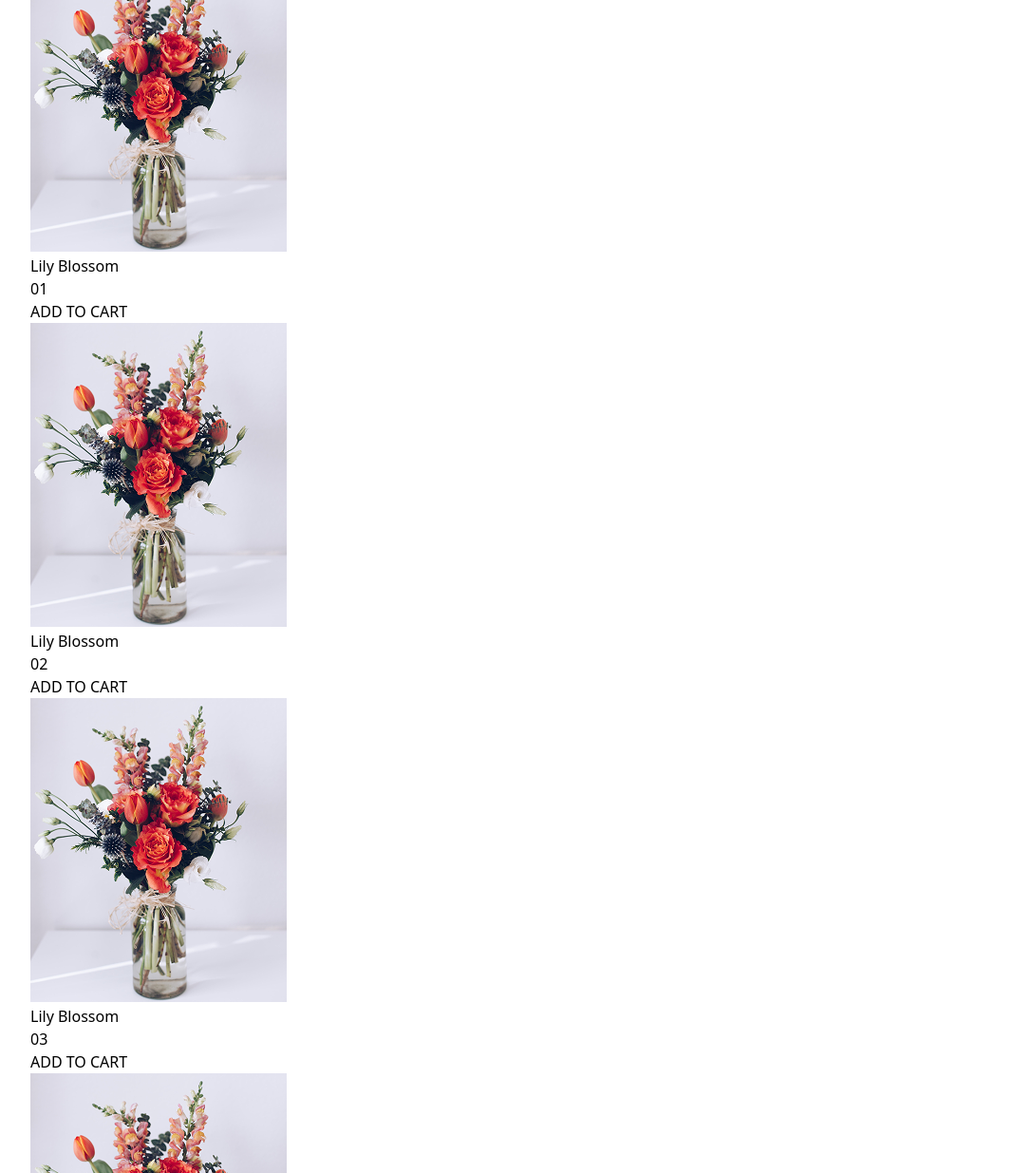
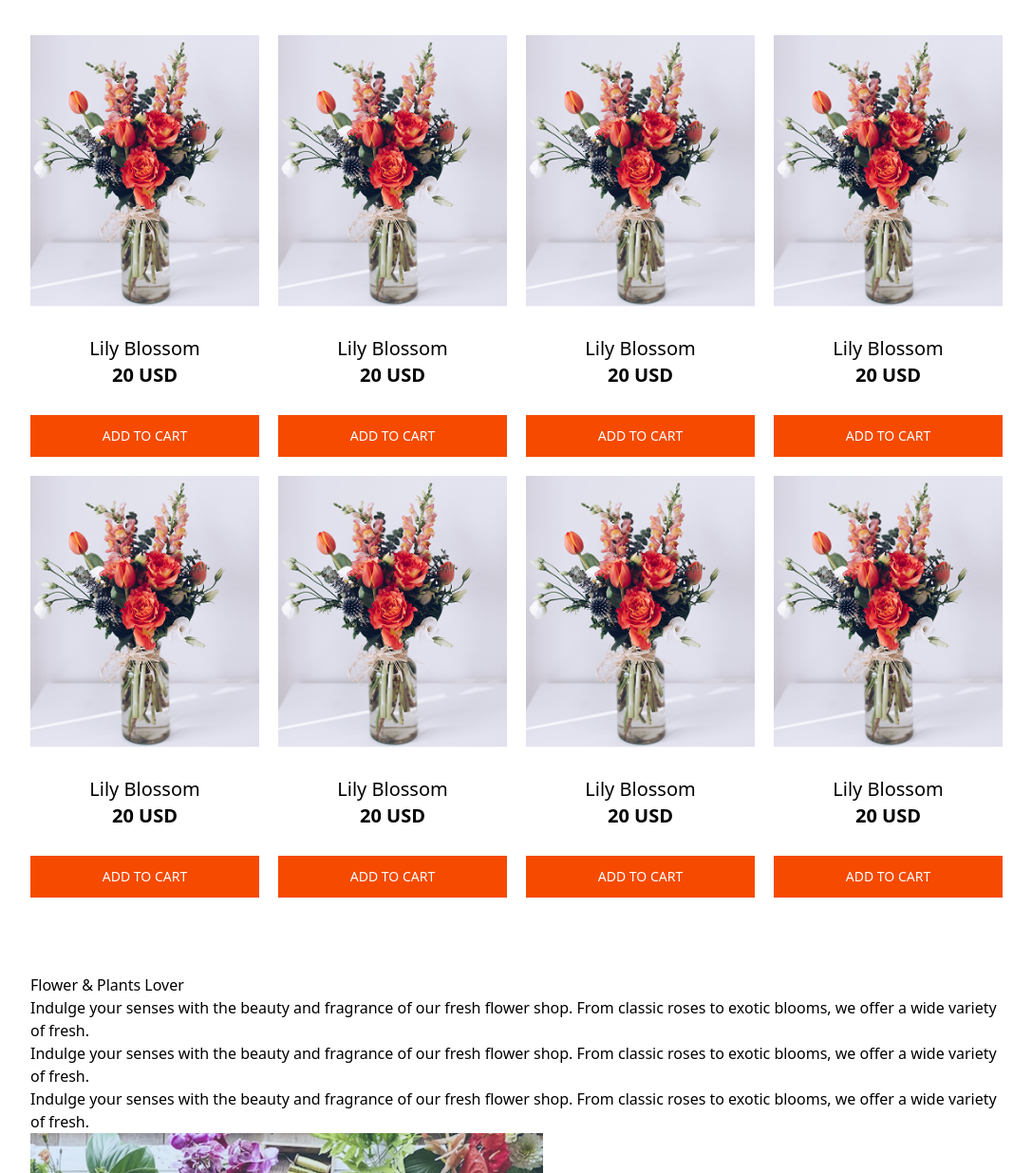
Before and after one commit to BlazeDashX/A02-Responsive-Flowers, a plain HTML site: page index.html in a window 1280 px wide. Shown: the part 806-2041 px from the top of the page at 95% size, without its empty margins (96-1183 px from the left). Drawn offline with nearby package versions, Linux system fonts and the light colour scheme.

Commit message:
Designed Shop section using tailwinf

```diff
--- a/index.html
+++ b/index.html
@@ -1,12 +1,14 @@
 <!DOCTYPE html>
 <html lang="en">
+
 <head>
     <meta charset="UTF-8">
     <meta name="viewport" content="width=device-width, initial-scale=1.0">
     <title>Faugei - Flower Shop</title>
     <script src="https://cdn.jsdelivr.net/npm/@tailwindcss/browser@4"></script>
 </head>
-<body >
+
+<body>
     <div class="px-[10%] bg-white">
         <header>
             <nav class="flex justify-between items-center py-5">
@@ -32,7 +34,9 @@
                         <span class="text-orange-600">FRESH</span><br>
                         <span class="text-orange-600">FLOWERS</span>
                     </h1>
-                    <p class="text-xl  text-gray-500">Indulge your senses with the beauty and fragrance of our fresh flower shop. From classic roses to exotic blooms, we offer a wide variety of fresh flowers that are perfect for any occasion.
+                    <p class="text-xl  text-gray-500">Indulge your senses with the beauty and fragrance of our fresh
+                        flower shop. From classic roses to exotic blooms, we offer a wide variety of fresh flowers that
+                        are perfect for any occasion.
                     </p>
                 </div>
                 <div class="w-1/2 flex justify-end">
@@ -41,55 +45,79 @@
             </section>
 
             <section class="mx-auto flex flex-col justify-between py-20" id="Shop">
-                <h2>Our <span>Plants</span></h2>
-                <p>Indulge your senses with the beauty and fragrance of our fresh flower shop. From classic roses to exotic blooms, we offer a wide variety of fresh.</p>
+                <h2 class="text-5xl font-bold pb-5 text-center text-orange-600">
+                    Our
+                    <span class="text-black">Plants</span>
+                </h2>
+                <p class="text-gray-500 text-xl text-center px-[10%]">
+                    Indulge your senses with the beauty and fragrance of our fresh flower shop. From classic roses to
+                    exotic blooms, we offer a wide variety of fresh.
+                </p>
+                <div class="grid grid-cols-4 gap-5 pt-10">
                     <div class="flower-card">
-                    <img src="./assets/flower.png" alt="">
-                    <h3>Lily Blossom</h3>
-                    <p>01</p>
-                    <button>ADD TO CART</button>
+                        <img class="w-full h-auto" src="./assets/flower.png" alt="">
+                        <div class="py-7">
+                            <h3 class="text-xl font-medium text-center">Lily Blossom</h3>
+                        <p class="text-xl font-bold text-center">20 USD</p>
+                        </div>
+                        <button class="bg-orange-600 text-white w-full text-sm p-3">ADD TO CART</button>
                     </div>
                     <div class="flower-card">
-                    <img src="./assets/flower.png" alt="">
-                    <h3>Lily Blossom</h3>
-                    <p>02</p>
-                    <button>ADD TO CART</button>
+                        <img class="w-full h-auto" src="./assets/flower.png" alt="">
+                        <div class="py-7">
+                            <h3 class="text-xl font-medium text-center">Lily Blossom</h3>
+                        <p class="text-xl font-bold text-center">20 USD</p>
+                        </div>
+                        <button class="bg-orange-600 text-white w-full text-sm p-3">ADD TO CART</button>
                     </div>
                     <div class="flower-card">
-                    <img src="./assets/flower.png" alt="">
-                    <h3>Lily Blossom</h3>
-                    <p>03</p>
-                    <button>ADD TO CART</button>
+                        <img class="w-full h-auto" src="./assets/flower.png" alt="">
+                        <div class="py-7">
+                            <h3 class="text-xl font-medium text-center">Lily Blossom</h3>
+                        <p class="text-xl font-bold text-center">20 USD</p>
+                        </div>
+                        <button class="bg-orange-600 text-white w-full text-sm p-3">ADD TO CART</button>
                     </div>
                     <div class="flower-card">
-                    <img src="./assets/flower.png" alt="">
-                    <h3>Lily Blossom</h3>
-                    <p>04</p>
-                    <button>ADD TO CART</button>
+                        <img class="w-full h-auto" src="./assets/flower.png" alt="">
+                        <div class="py-7">
+                            <h3 class="text-xl font-medium text-center">Lily Blossom</h3>
+                        <p class="text-xl font-bold text-center">20 USD</p>
+                        </div>
+                        <button class="bg-orange-600 text-white w-full text-sm p-3">ADD TO CART</button>
                     </div>
                     <div class="flower-card">
-                    <img src="./assets/flower.png" alt="">
-                    <h3>Lily Blossom</h3>
-                    <p>05</p>
-                    <button>ADD TO CART</button>
+                        <img class="w-full h-auto" src="./assets/flower.png" alt="">
+                        <div class="py-7">
+                            <h3 class="text-xl font-medium text-center">Lily Blossom</h3>
+                        <p class="text-xl font-bold text-center">20 USD</p>
+                        </div>
+                        <button class="bg-orange-600 text-white w-full text-sm p-3">ADD TO CART</button>
                     </div>
                     <div class="flower-card">
-                    <img src="./assets/flower.png" alt="">
-                    <h3>Lily Blossom</h3>
-                    <p>06</p>
-                    <button>ADD TO CART</button>
+                        <img class="w-full h-auto" src="./assets/flower.png" alt="">
+                        <div class="py-7">
+                            <h3 class="text-xl font-medium text-center">Lily Blossom</h3>
+                        <p class="text-xl font-bold text-center">20 USD</p>
+                        </div>
+                        <button class="bg-orange-600 text-white w-full text-sm p-3">ADD TO CART</button>
                     </div>
                     <div class="flower-card">
-                    <img src="./assets/flower.png" alt="">
-                    <h3>Lily Blossom</h3>
-                    <p>07</p>
-                    <button>ADD TO CART</button>
+                        <img class="w-full h-auto" src="./assets/flower.png" alt="">
+                        <div class="py-7">
+                            <h3 class="text-xl font-medium text-center">Lily Blossom</h3>
+                        <p class="text-xl font-bold text-center">20 USD</p>
+                        </div>
+                        <button class="bg-orange-600 text-white w-full text-sm p-3">ADD TO CART</button>
                     </div>
                     <div class="flower-card">
-                    <img src="./assets/flower.png" alt="">
-                    <h3>Lily Blossom</h3>
-                    <p>08</p>
-                    <button>ADD TO CART</button>
+                        <img class="w-full h-auto" src="./assets/flower.png" alt="">
+                        <div class="py-7">
+                            <h3 class="text-xl font-medium text-center">Lily Blossom</h3>
+                        <p class="text-xl font-bold text-center">20 USD</p>
+                        </div>
+                        <button class="bg-orange-600 text-white w-full text-sm p-3">ADD TO CART</button>
+                    </div>
                 </div>
             </section>
 
@@ -97,9 +125,18 @@
                 <div class="plants-lover-content">
                     <h2>Flower & Plants Lover</h2>
                     <ul>
-                        <li><p>Indulge your senses with the beauty and fragrance of our fresh flower shop. From classic roses to exotic blooms, we offer a wide variety of fresh.</p></li>
-                        <li><p>Indulge your senses with the beauty and fragrance of our fresh flower shop. From classic roses to exotic blooms, we offer a wide variety of fresh.</p></li>
-                        <li><p>Indulge your senses with the beauty and fragrance of our fresh flower shop. From classic roses to exotic blooms, we offer a wide variety of fresh.</p></li>
+                        <li>
+                            <p>Indulge your senses with the beauty and fragrance of our fresh flower shop. From classic
+                                roses to exotic blooms, we offer a wide variety of fresh.</p>
+                        </li>
+                        <li>
+                            <p>Indulge your senses with the beauty and fragrance of our fresh flower shop. From classic
+                                roses to exotic blooms, we offer a wide variety of fresh.</p>
+                        </li>
+                        <li>
+                            <p>Indulge your senses with the beauty and fragrance of our fresh flower shop. From classic
+                                roses to exotic blooms, we offer a wide variety of fresh.</p>
+                        </li>
                     </ul>
                 </div>
                 <div class="plants-lover-image">
@@ -113,7 +150,8 @@
             <section class="latest-deals" id="Deals">
                 <div class="latest-deals-content">
                     <h2>Latest Deals</h2>
-                    <p>Indulge your senses with the beauty and fragrance of our fresh flower shop. From classic roses to exotic blooms, we offer a wide variety of fresh.</p>
+                    <p>Indulge your senses with the beauty and fragrance of our fresh flower shop. From classic roses to
+                        exotic blooms, we offer a wide variety of fresh.</p>
                 </div>
                 <div class="latest-deals-cards">
                     <div class="latest-deals-card">
@@ -123,7 +161,7 @@
                     </div>
                     <div class="latest-deals-card">
                         <img src="./assets/deal-ana.png" alt="">
-                        <h3>30% Off | Ana  Plant</h3>
+                        <h3>30% Off | Ana Plant</h3>
                         <a href="#">Shop Now</a>
                     </div>
                     <div class="latest-deals-card">
@@ -135,7 +173,7 @@
 
             </section>
 
-            <section class="newsletter" id="Contact" >
+            <section class="newsletter" id="Contact">
                 <div class="newsletter-image">
                     <img src="./assets/news-letter-bg.png" alt="">
                 </div>
@@ -187,4 +225,5 @@
         </main>
     </div>
 </body>
+
 </html>
```
Lines whose indentation alone changed are shown as unchanged.
